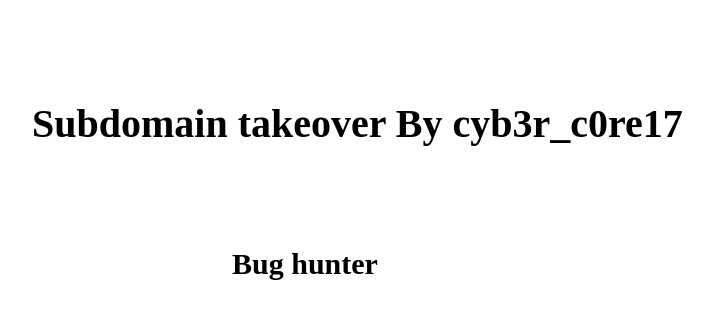
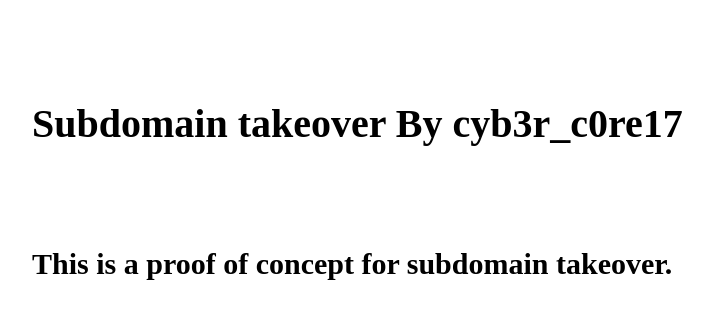
Before and after one commit to AnonymousUser-sudo/github-actions, a plain HTML site: page index.html in a window 1280 px wide. Shown: the whole page, without its empty margins (376-1089 px from the left). Drawn offline with Linux system fonts and the light colour scheme.

Commit message:
Update index.html

```diff
--- a/index.html
+++ b/index.html
@@ -7,6 +7,6 @@
 </head>
 <body>
     <h1 style="margin-left: 400px; margin-top: 100px; font-size: 40px;">Subdomain takeover By cyb3r_c0re17</h1>
-    <h2 style="margin-left: 600px; margin-top: 100px; font-size: 30px;">Bug hunter</h2>
+    <h2 style="margin-left: 400px; margin-top: 100px; font-size: 30px;">This is a proof of concept for subdomain takeover.</h2>
 </body>
 </html>
```
